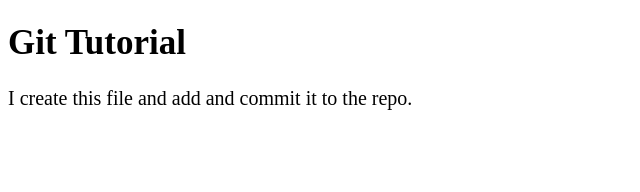
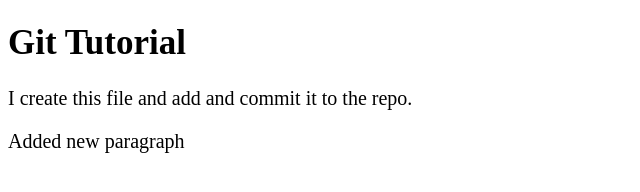
Before and after one commit to dev-yashraj52/first-repo, a plain HTML site: page index.html in a window 1280 px wide. Shown: the whole page, without its empty margins (0-640 px from the left). Drawn offline with Linux system fonts and the light colour scheme.

Commit message:
add new paragraph element

```diff
--- a/index.html
+++ b/index.html
@@ -11,6 +11,7 @@
 <body>
     <h1>Git Tutorial</h1>
     <p>I create this file and add and commit it to the repo.</p>
+    <p>Added new paragraph</p>
 </body>
 
 </html>
```
